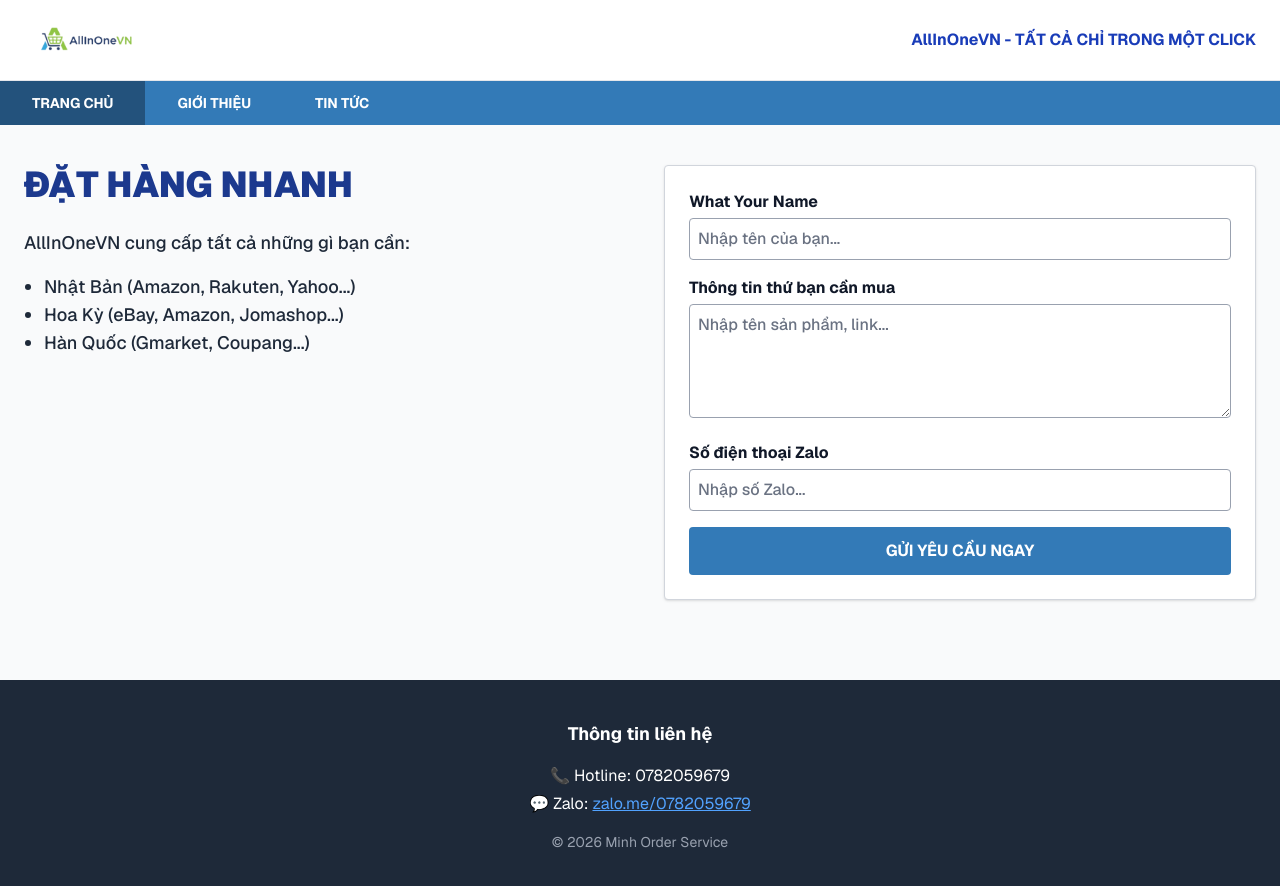
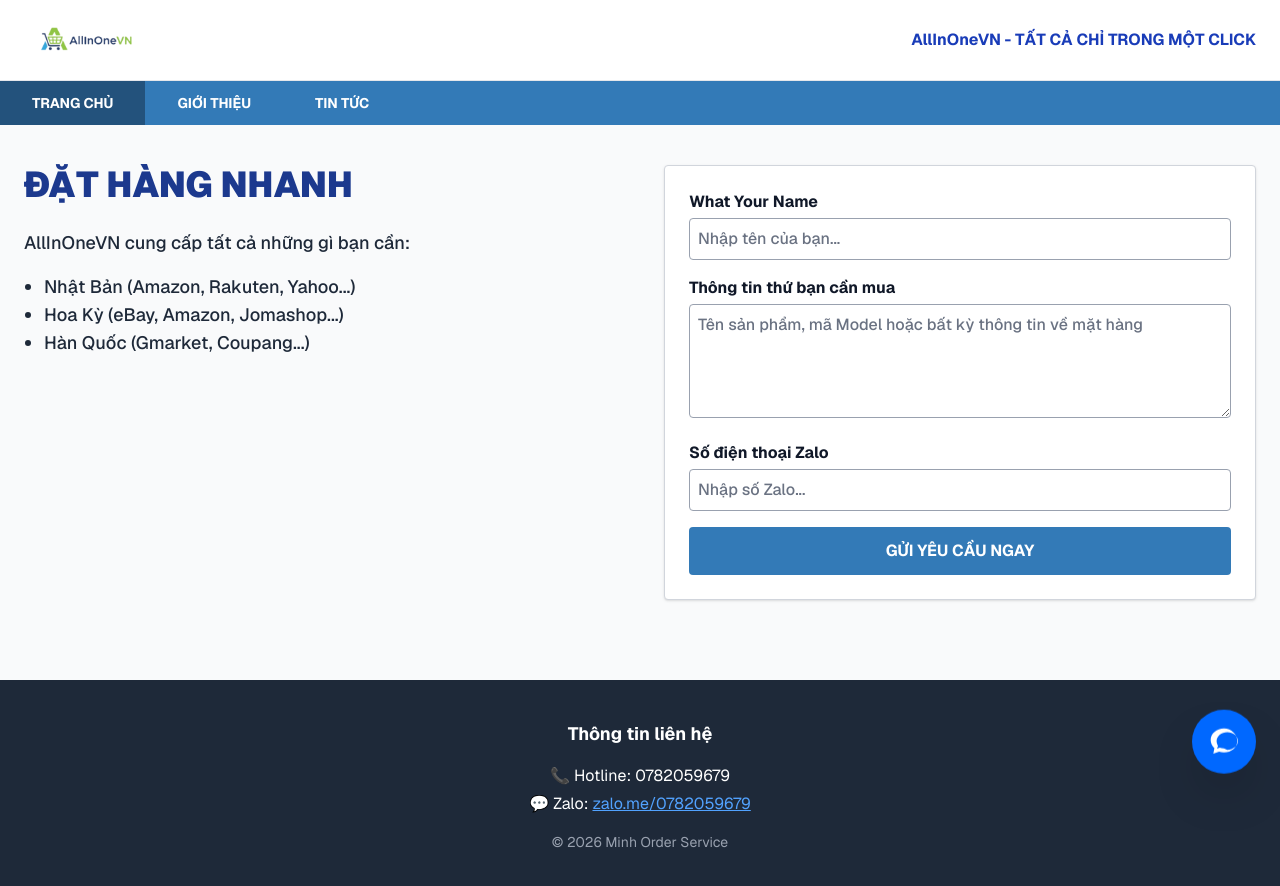
Before and after one commit to dotienminh6-svg/Cua-hang-cua-minh, a Next.js app: page / in a window 1280 px wide. Shown: the top 886 px of the page. Built offline with nearby package versions, Linux system fonts and the light colour scheme.

Commit message:
them nut zalo noi

```diff
--- a/app/page.tsx
+++ b/app/page.tsx
@@ -69,7 +69,7 @@
                 </div>
                 <div>
                   <label className="block font-bold mb-1 text-gray-900">Thông tin thứ bạn cần mua</label>
-                  <textarea name="message" className="w-full border border-gray-400 p-2 rounded text-gray-900 placeholder-gray-500 font-medium" rows={4} placeholder="Nhập tên sản phẩm, link..." required></textarea>
+                  <textarea name="message" className="w-full border border-gray-400 p-2 rounded text-gray-900 placeholder-gray-500 font-medium" rows={4} placeholder="Tên sản phẩm, mã Model hoặc bất kỳ thông tin về mặt hàng" required></textarea>
                 </div>
                 <div>
                   <label className="block font-bold mb-1 text-gray-900">Số điện thoại Zalo</label>
@@ -110,6 +110,18 @@
         </p>
         <p className="text-sm text-gray-400">© 2026 Minh Order Service</p>
       </footer>
+      {/* NÚT ZALO NỔI GÓC MÀN HÌNH */}
+<a
+  href="https://zalo.me/0782059679"
+  target="_blank"
+  rel="noopener noreferrer"
+  className="fixed bottom-6 right-6 z-50 bg-[#0068ff] hover:bg-[#0055cc] text-white p-4 rounded-full shadow-2xl transition-all transform hover:scale-110 flex items-center justify-center animate-bounce"
+  title="Chat với chúng tôi qua Zalo"
+>
+  <svg className="w-8 h-8" fill="currentColor" viewBox="0 0 24 24">
+    <path d="M12 2C6.48 2 2 5.91 2 10.66c0 2.37 1.07 4.54 2.8 6.13L4 21.06l4.28-1.58c1.17.37 2.42.58 3.72.58 5.52 0 10-3.91 10-8.66S17.52 2 12 2zm0 15c-1.12 0-2.18-.19-3.17-.55l-2.09.77.77-2.09c-.66-1.07-1.05-2.31-1.05-3.64 0-3.69 3.58-6.66 8-6.66 4.42 0 8 2.97 8 6.66 0 3.69-3.58 6.66-8 6.66z"/>
+  </svg>
+</a>
     </main>
   );
 }
```
